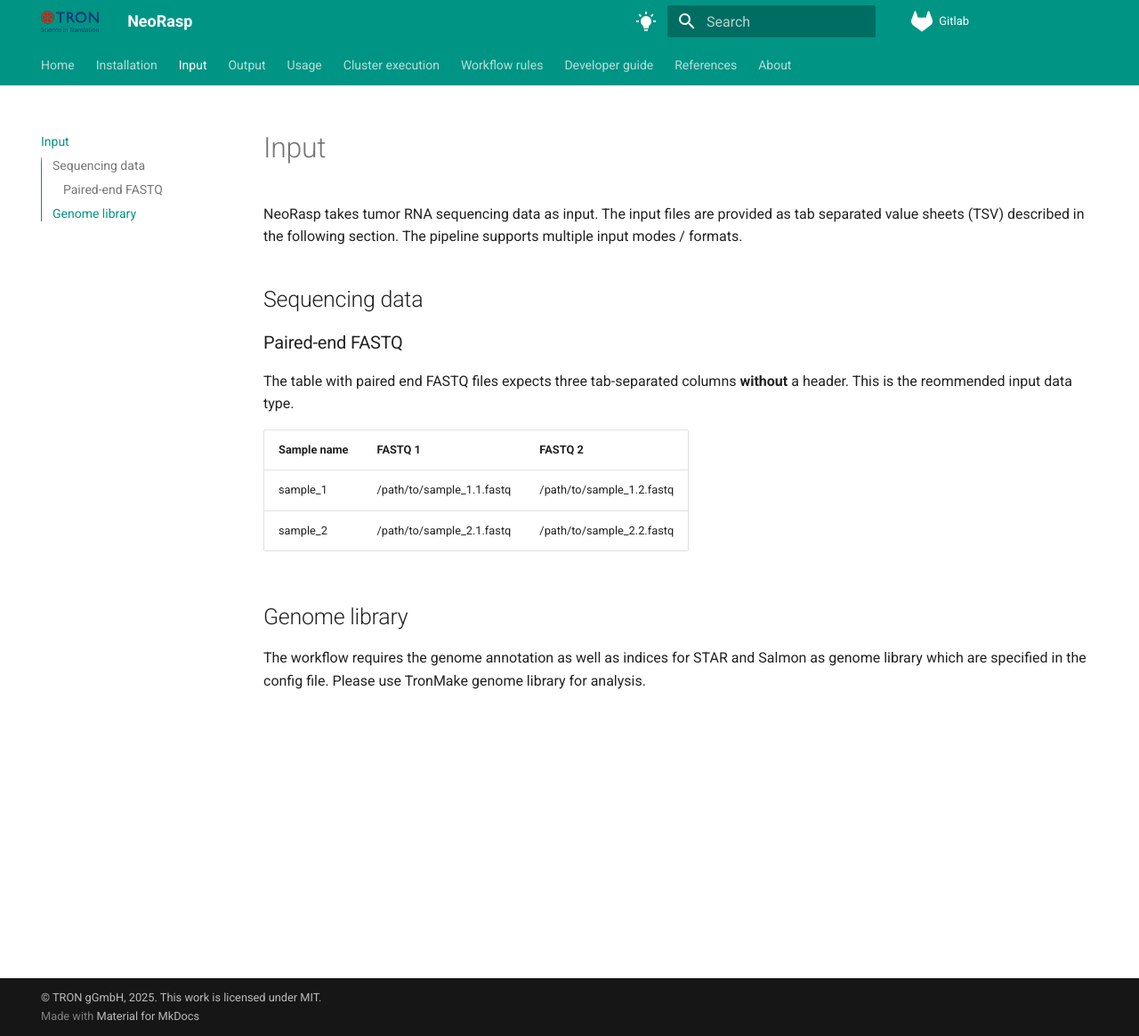
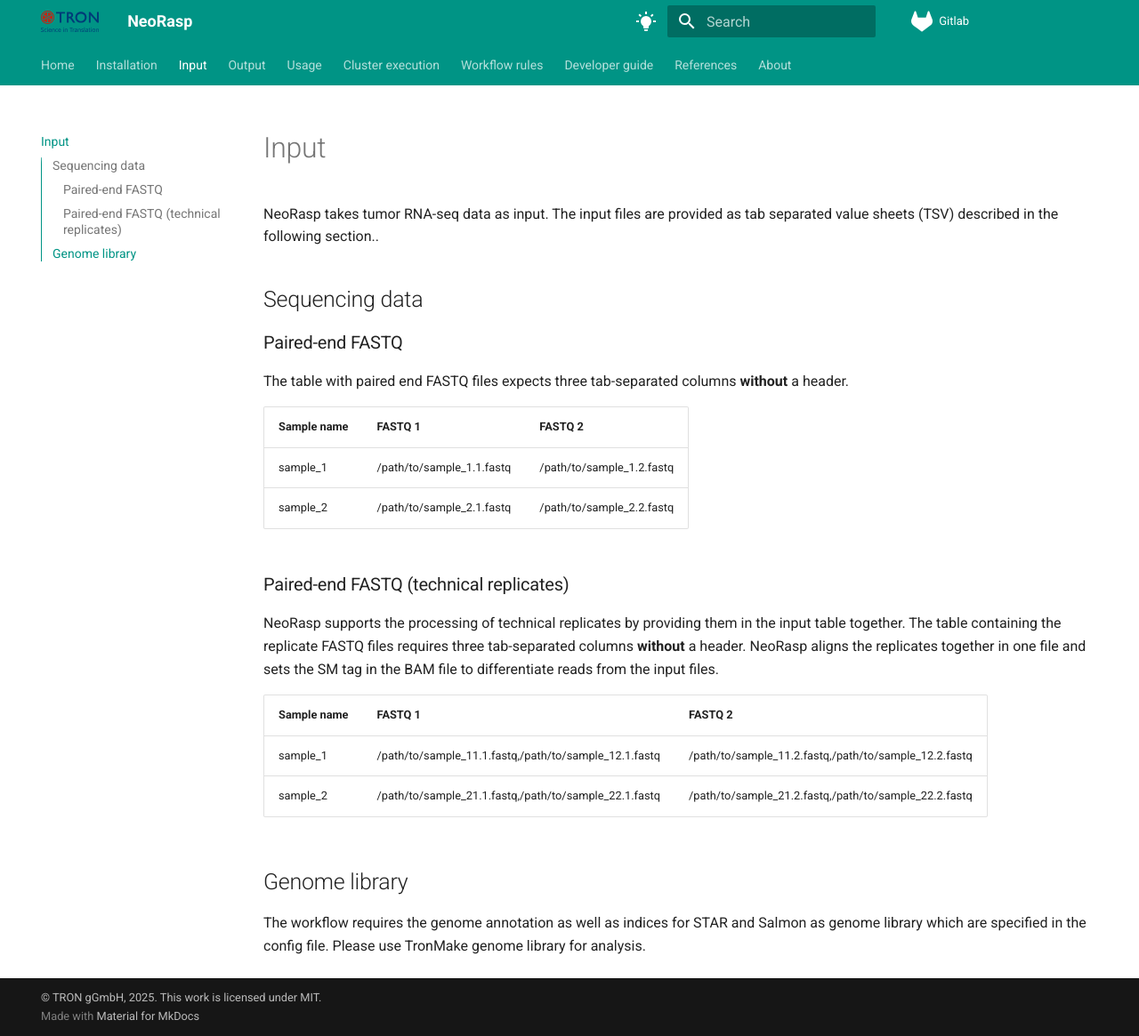
Before and after one commit to TRON-Bioinformatics/neorasp, an MkDocs documentation site: the page built from documentation/tronmake-rna-splicing/docs/input.md, in a window 1280 px wide and 1165 px high. Shown: the whole window at 89% size. Built offline with MkDocs 1.6.1 and Material for MkDocs 9.7.7, drawn with Linux system fonts in a browser that asks for light colours.

Commit message:
docs: update input.md with info how to run pipeline with replicates

```diff
--- a/documentation/tronmake-rna-splicing/docs/input.md
+++ b/documentation/tronmake-rna-splicing/docs/input.md
@@ -1,18 +1,26 @@
 # Input
 
-NeoRasp takes tumor RNA sequencing data as input. The input files are provided as tab separated value sheets (TSV) described in the following section. The pipeline supports multiple input modes / formats.
+NeoRasp takes tumor RNA-seq data as input. The input files are provided as tab separated value sheets (TSV) described in the following section..
 
 ## Sequencing data
 
 ### Paired-end FASTQ
 
-The table with paired end FASTQ files expects three tab-separated columns **without** a header. This
-is the reommended input data type.
+The table with paired end FASTQ files expects three tab-separated columns **without** a header.
 
-| Sample name | FASTQ 1                   | FASTQ 2                   |
-| ----------- | ------------------------- | ------------------------- |
-| sample_1    | /path/to/sample_1.1.fastq | /path/to/sample_1.2.fastq |
-| sample_2    | /path/to/sample_2.1.fastq | /path/to/sample_2.2.fastq |
+| Sample name          | FASTQ 1                         | FASTQ 2                        |
+|----------------------|---------------------------------|--------------------------------|
+| sample_1             | /path/to/sample_1.1.fastq       |    /path/to/sample_1.2.fastq   |
+| sample_2             | /path/to/sample_2.1.fastq       |    /path/to/sample_2.2.fastq   |
+
+### Paired-end FASTQ (technical replicates)
+
+NeoRasp supports the processing of technical replicates by providing them in the input table together. The table containing the replicate FASTQ files requires three tab-separated columns **without** a header. NeoRasp aligns the replicates together in one file and sets the SM tag in the BAM file to differentiate reads from the input files.
+
+| Sample name          | FASTQ 1                         | FASTQ 2                        |
+|----------------------|---------------------------------|--------------------------------|
+| sample_1             | /path/to/sample_11.1.fastq,/path/to/sample_12.1.fastq       |    /path/to/sample_11.2.fastq,/path/to/sample_12.2.fastq   |
+| sample_2             | /path/to/sample_21.1.fastq,/path/to/sample_22.1.fastq       |    /path/to/sample_21.2.fastq,/path/to/sample_22.2.fastq   |
 
 ## Genome library
 
```
